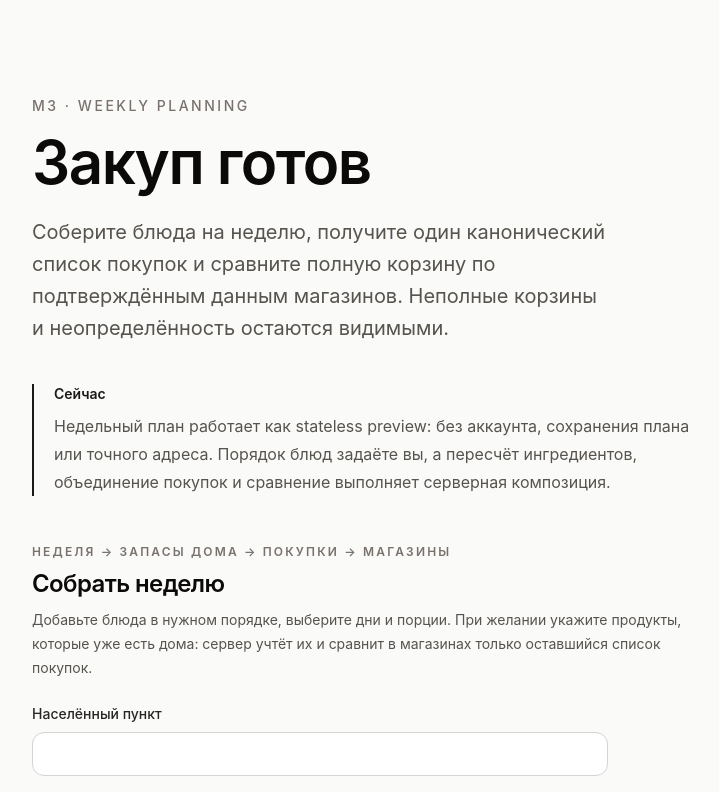
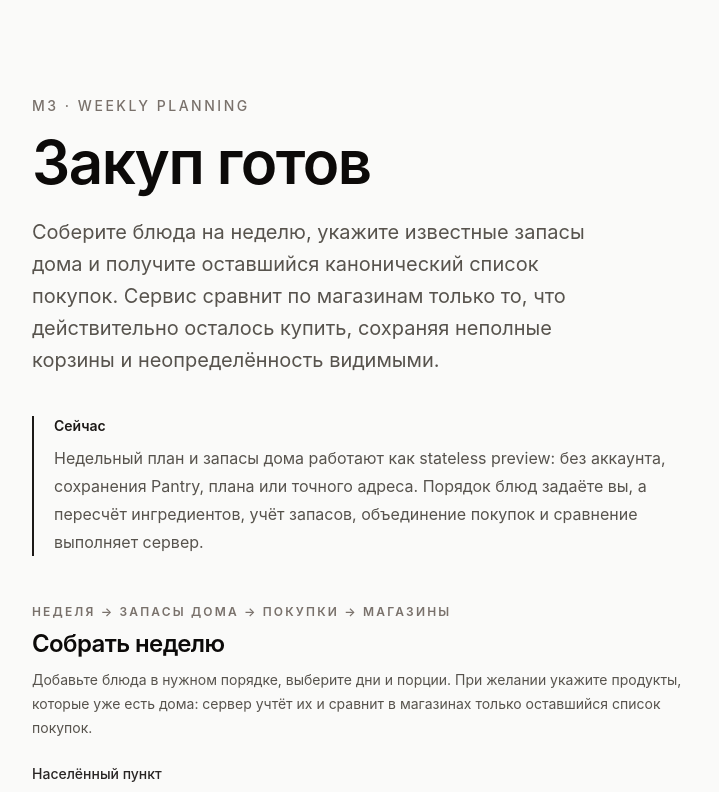
Before and after one commit to True-Ruslan/zakup-gotov, a Next.js app in the folder apps/web/: page / in a window 1280 px wide. Shown: the top 792 px of the page, without its empty margins (160-879 px from the left). Built offline with nearby package versions, Linux system fonts and the light colour scheme.

Commit message:
feat(m3): surface Pantry-aware weekly planning on homepage

```diff
--- a/apps/web/src/app/page.tsx
+++ b/apps/web/src/app/page.tsx
@@ -16,9 +16,9 @@ export default function Home() {
           </h1>
 
           <p className="mt-6 max-w-xl text-lg leading-8 text-stone-600 sm:text-xl">
-            Соберите блюда на неделю, получите один канонический список покупок и
-            сравните полную корзину по подтверждённым данным магазинов. Неполные
-            корзины и неопределённость остаются видимыми.
+            Соберите блюда на неделю, укажите известные запасы дома и получите
+            оставшийся канонический список покупок. Сервис сравнит по магазинам только
+            то, что действительно осталось купить, сохраняя неполные корзины и неопределённость видимыми.
           </p>
 
           <section
@@ -29,9 +29,9 @@ export default function Home() {
               Сейчас
             </h2>
             <p className="mt-2 text-base leading-7 text-stone-600">
-              Недельный план работает как stateless preview: без аккаунта, сохранения
-              плана или точного адреса. Порядок блюд задаёте вы, а пересчёт ингредиентов,
-              объединение покупок и сравнение выполняет серверная композиция.
+              Недельный план и запасы дома работают как stateless preview: без аккаунта,
+              сохранения Pantry, плана или точного адреса. Порядок блюд задаёте вы, а
+              пересчёт ингредиентов, учёт запасов, объединение покупок и сравнение выполняет сервер.
             </p>
           </section>
         </div>
```
